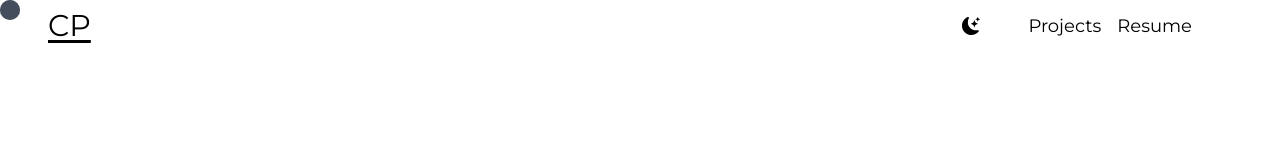
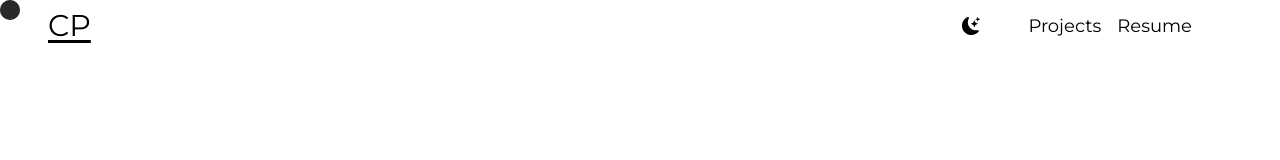
Before and after one commit to taepal467/cp_portfolio, a Next.js app: page /components/Cursor in a window 1280 px wide. Shown: the top 160 px of the page. Built offline with nearby package versions, Linux system fonts and the light colour scheme.

Commit message:
Changed cursor background color and darkmode color

```diff
--- a/pages/components/Cursor.js
+++ b/pages/components/Cursor.js
@@ -32,7 +32,7 @@ export default function Cursor() {
 
     return (
         <motion.div
-        className='cursor bg-gray-700 h-5 w-5 rounded-full fixed top-0 left-0 opacity-75 dark:bg-neutral-500'
+        className='cursor bg-black h-5 w-5 rounded-full fixed top-0 left-0 opacity-60 dark:bg-champagne'
         variants={variants}
         animate='default'></motion.div>
     );
```
